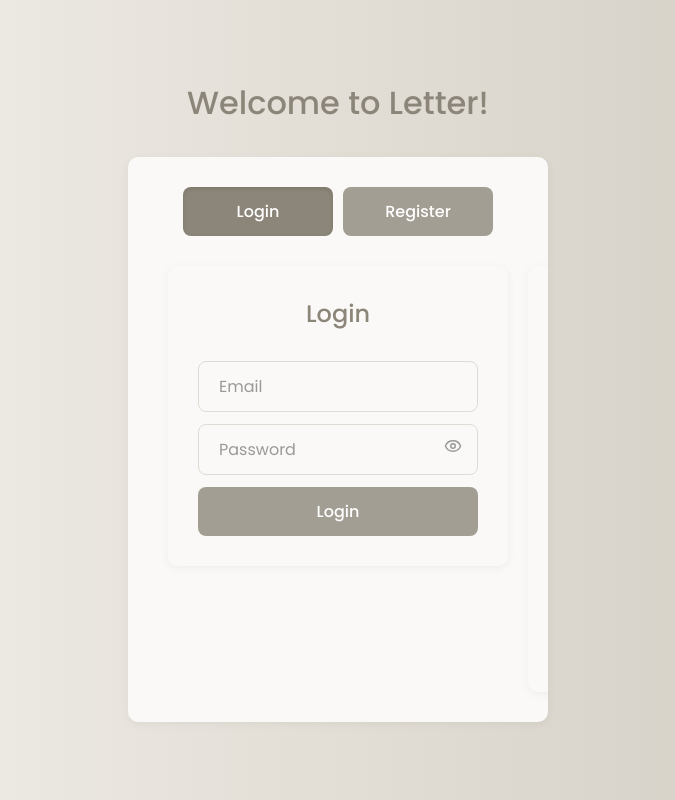
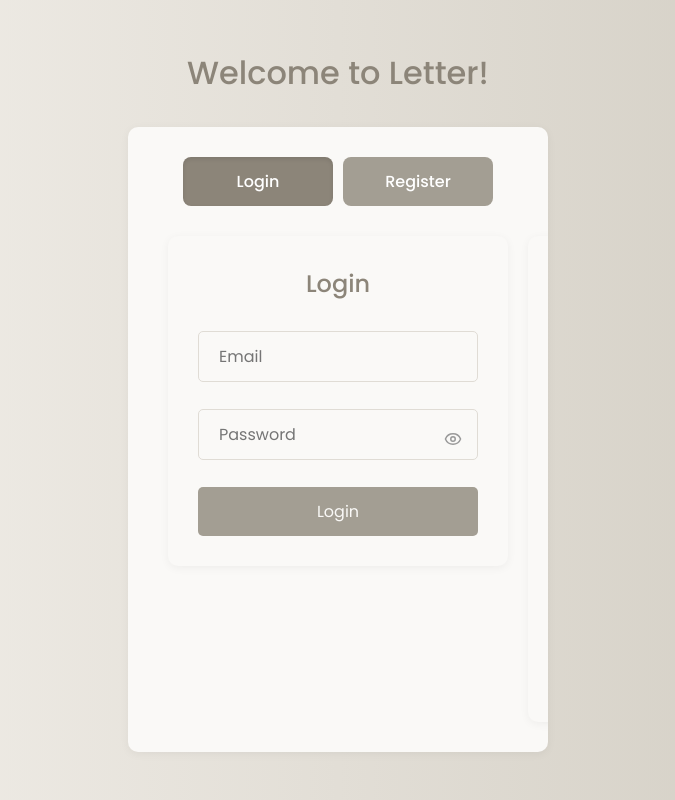
Before and after one commit to juliocesar710/Project_Letter, a React (Vite) app in the folder Frontend/: page /auth in a window 1280 px wide. Shown: the whole page, without its empty margins (302-977 px from the left). Built offline with nearby package versions, Linux system fonts and the light colour scheme; no server answers.

Commit message:
refactor: adjustes folfer pages

```diff
--- a/Frontend/src/components/Auth/AuthForm.jsx
+++ b/Frontend/src/components/Auth/AuthForm.jsx
@@ -1,4 +1,6 @@
 import styled from "styled-components";
+
+import { Input, Button, ErrorMessage } from "../../styles/SharedComponents";
 import { Eye, EyeOff } from "lucide-react";
 import { useAuthForm } from "../../Hooks/Auth/useAuthForm";
 import { useTranslation } from "react-i18next";
@@ -26,27 +28,6 @@ const InputGroup = styled.div`
   position: relative;
 `;
 
-const Input = styled.input`
-  width: 100%;
-  padding: ${({ theme }) => theme.padding.input};
-  border: 1px solid ${({ theme }) => theme.colors.border};
-  border-radius: ${({ theme }) => theme.borderRadius.medium};
-  font-size: ${({ theme }) => theme.fontSize.base};
-  background-color: ${({ theme }) => theme.colors.inputBackground};
-  color: ${({ theme }) => theme.colors.text};
-  transition: all 0.3s ease;
-
-  &:focus {
-    border-color: ${({ theme }) => theme.colors.borderFocus};
-    outline: none;
-    box-shadow: 0 0 0 2px ${({ theme }) => theme.colors.secondary}20;
-  }
-
-  &::placeholder {
-    color: ${({ theme }) => theme.colors.subtleText};
-  }
-`;
-
 const PasswordToggleButton = styled.button`
   position: absolute;
   right: 12px;
@@ -68,50 +49,6 @@ const PasswordToggleButton = styled.button`
   &:focus-visible {
     outline: 2px solid ${({ theme }) => theme.colors.borderFocus};
   }
-`;
-
-const Button = styled.button`
-  width: 100%;
-  padding: ${({ theme }) => theme.padding.button};
-  background-color: ${({ theme }) => theme.colors.primary};
-  color: ${({ theme }) => theme.colors.textContrast};
-  font-size: ${({ theme }) => theme.fontSize.base};
-  font-weight: ${({ theme }) => theme.fontWeight.medium};
-  border: none;
-  border-radius: ${({ theme }) => theme.borderRadius.medium};
-  cursor: pointer;
-  transition: all 0.3s ease;
-  margin-top: 8px;
-  display: flex;
-  justify-content: center;
-  align-items: center;
-  gap: 8px;
-
-  &:hover:not(:disabled) {
-    background-color: ${({ theme }) => theme.colors.primaryDark};
-    transform: translateY(-1px);
-    box-shadow: ${({ theme }) => theme.shadows.light};
-  }
-
-  &:active:not(:disabled) {
-    transform: translateY(0);
-  }
-
-  &:disabled {
-    background-color: ${({ theme }) => theme.colors.border};
-    cursor: not-allowed;
-    opacity: 0.8;
-  }
-`;
-
-const ErrorMessage = styled.p`
-  color: ${({ theme }) => theme.colors.error};
-  font-size: ${({ theme }) => theme.fontSize.small};
-  margin: ${({ theme }) => theme.padding.button} 0;
-  padding: 8px;
-  background-color: ${({ theme }) => theme.colors.error}10;
-  border-radius: ${({ theme }) => theme.borderRadius.small};
-  border-left: 3px solid ${({ theme }) => theme.colors.error};
 `;
 
 const AuthForm = ({ title, fields, onSubmitAPI, redirectPath }) => {
--- a/Frontend/src/components/Post/PostCard.jsx
+++ b/Frontend/src/components/Post/PostCard.jsx
@@ -103,7 +103,6 @@ width:100%;
 }
 `;
 
-
 const ContainerButtons = styled.div`
   display: flex;
   flex-wrap: wrap; /* Permite que os itens quebrem para nova linha */
@@ -152,13 +151,19 @@ const Button = styled.button`
   font-size: 0.85rem;
   cursor: pointer;
   transition: background-color 0.2s ease;
-  flex: 1; /* Permite que o botão cresça */
-  min-width: 120px; /* Largura mínima */
+  flex: 1;
+  min-width: 120px;
+
+  &:hover {
+    background-color: ${({ theme }) => theme.colors.primaryDark};
+  }
 
   @media (max-width: 768px) {
     width: 100%;
   }
 `;
+
+
 const ExpandableText = ({ text, maxLength = 150 }) => {
   const [isExpanded, setIsExpanded] = useState(false);
   const { t } = useTranslation();
@@ -187,12 +192,13 @@ const PostCard = ({ post, onDeleted }) => {
   const { users, loading, fetchLikes } = usePostLikes(post.id);
   const [showComments, setShowComments] = useState(false);
   const { comments } = useGetComments(post.id);
+  const { t } = useTranslation();
 
   const {
     liked,
     likesCount: currentLikesCount,
     toggleLike,
-    isLoading: likeLoading
+    isLoading: likeLoading,
   } = useLike(likedByUser, likesCount, id);
 
   const userData = Cookies.get("userData");
@@ -237,7 +243,7 @@ const PostCard = ({ post, onDeleted }) => {
           ))}
         </GenreList>
       )}
-        <LikeButton
+      <LikeButton
         liked={liked}
         likesCount={currentLikesCount}
         onToggle={toggleLike}
@@ -245,7 +251,7 @@ const PostCard = ({ post, onDeleted }) => {
       />
       <ContainerButtons>
         <ViewLikesButton onClick={handleShowPopup}>
-          Ver curtidas
+          {t("viewLikes")}
         </ViewLikesButton>
         {showPopup && (
           <LikesPopup
@@ -256,13 +262,15 @@ const PostCard = ({ post, onDeleted }) => {
             loading={loading}
           />
         )}
-        <Button onClick={() => setShowComments(true)}>Ver comentários</Button>
+        <Button onClick={() => setShowComments(true)}>
+          {t("viewComments")}
+        </Button>
         <CommentsPopup
           open={showComments}
           onClose={() => setShowComments(false)}
           comments={comments}
           loading={loading}
-          postId={id} // <-- Passe o id do post aqui!
+          postId={id}
         />
       </ContainerButtons>
     </PostCardContainer>
--- a/Frontend/src/components/Profile/ProfileInfo.jsx
+++ b/Frontend/src/components/Profile/ProfileInfo.jsx
@@ -2,8 +2,6 @@ import styled from "styled-components";
 import { useNavigate } from "react-router-dom";
 import { format } from "date-fns";
 import { Edit, Users, Book, BookHeart } from "lucide-react";
-
-import PostsButton from "../Like/PostsButton";
 
 import { useTranslation } from "react-i18next";
 import { getCurrentLocale } from "../../i18n";
@@ -127,6 +125,10 @@ const ProfileInfo = ({ user }) => {
     navigate("/feed");
   };
 
+  const handleLikedPostsClick = () => {
+    navigate("/liked-posts");
+  };
+
   let formattedBirthDate = t("date of birth not provided");
 
   if (user.birthDate) {
@@ -163,10 +165,13 @@ const ProfileInfo = ({ user }) => {
             <ProfileButton onClick={handleEditProfile}>
               <Edit />
             </ProfileButton>
-            <span>{t("edit profile")}</span>
+            <span>{t("editProfile")}</span>
           </TooltipWrapper>
           <TooltipWrapper>
-            <PostsButton icon={<BookHeart />} label={t("liked posts")} />
+            <ProfileButton onClick={handleLikedPostsClick}>
+              <BookHeart />
+            </ProfileButton>
+            <span>{t("likedPosts")}</span>
           </TooltipWrapper>
         </ProfileButtons>
 
--- a/Frontend/src/i18n/en.json
+++ b/Frontend/src/i18n/en.json
@@ -22,7 +22,7 @@
   "deleteAccount": "Delete Account",
   "description of letter": "Connect with other literature lovers, share your discoveries, and find your next great read in our community of readers and writers.",
   "discoveries": "Discoveries",
-  "edit profile": "Edit Profile",
+  "editProfile": "Edit Profile",
   "email": "Email",
   "error email already exists": "Email already exists",
   "error invalid password": "Password is invalid",
@@ -35,13 +35,14 @@
   "friendship": "Friendship",
   "genreText": "Genre Texts",
   "interests": "Interests",
+  "likedPosts":"Liked Posts",
   "loading": "Loading...",
   "login": "Login",
   "logout": "Logout",
   "member": "Member since",
   "myfriends": "My Friends",
   "name": "Name",
-  "next":"Próximo",
+  "next": "Próximo",
   "no interest registered.": "No interest registered.",
   "nofriends": "You have no friends added yet.",
   "nopedingfriend": "No pending friend requests.",
@@ -74,6 +75,8 @@
   "user": "User",
   "userupdatesuccess": "User updated successfully",
   "viewprofile": "View Profile",
+  "viewLikes": "View Likes",
+  "viewComments": "View Comments",
   "wait": "Waiting for confirmation",
   "wantremovefriend": "Do you really want to remove",
   "welcome": "Welcome to Letter!",
--- a/Frontend/src/i18n/pt.json
+++ b/Frontend/src/i18n/pt.json
@@ -22,7 +22,7 @@
   "deleteAccount": "Deletar Conta",
   "description of letter": "Conecte-se com outros amantes da literatura, compartilhe suas descobertas e encontre sua próxima grande leitura em nossa comunidade de leitores e escritores.",
   "discoveries": "Descobertas",
-  "edit profile": "Editar Perfil",
+  "editProfile": "Editar Perfil",
   "email": "E-mail",
   "error email already exists": "E-mail já está em uso",
   "error invalid password": "Senha inválida",
@@ -35,6 +35,7 @@
   "friendship": "Pedido de Amizade",
   "genreText": "Gêneros de Texto",
   "interests": "Interesses",
+  "likedPosts":"Posts Curtidos",
   "loading": "Carregando...",
   "login": "Entrar",
   "logout": "Sair",
@@ -76,6 +77,8 @@
   "user": "Usuário",
   "userupdatesuccess": "Usuário atualizado com sucesso!",
   "viewprofile": "Ver Perfil",
+  "viewComments":"Ver Comentários",
+  "viewLikes":"Ver Curtidas",
   "wait": "Aguardando Confirmação",
   "wantremovefriend": "Deseja realmente remover",
   "welcome": "Bem-vindo à Letter!",
--- a/Frontend/src/pages/AuthPage.jsx
+++ b/Frontend/src/pages/Auth/AuthPage.jsx
@@ -2,7 +2,7 @@ import styled from "styled-components";
 
 import { useTranslation } from "react-i18next";
 
-import AuthTabs from "../components/Auth/AuthTabs";
+import AuthTabs from "../../components/Auth/AuthTabs";
 
 const PageContainer = styled.div`
   display: flex;
--- /dev/null
+++ b/Frontend/src/styles/SharedComponents.js
@@ -0,0 +1,64 @@
+import styled from "styled-components";
+
+export const Input = styled.input`
+  width: 100%;
+  padding: ${({ theme }) => theme.padding.input};
+  margin-bottom: 15px;
+  border: 1px solid ${({ theme }) => theme.colors.border};
+  border-radius: ${({ theme }) => theme.borderRadius.small};
+  font-size: 16px;
+  color: ${({ theme }) => theme.colors.text};
+  background-color: ${({ theme }) => theme.colors.inputBackground};
+
+  &:focus {
+    border-color: ${({ theme }) => theme.colors.borderFocus};
+    outline: none;
+  }
+`;
+
+export const Button = styled.button`
+  width: 100%;
+  padding: ${({ theme }) => theme.padding.button};
+  background-color: ${({ theme }) => theme.colors.primary};
+  color: ${({ theme }) => theme.colors.inputBackground};
+  border: none;
+  border-radius: ${({ theme }) => theme.borderRadius.small};
+  cursor: pointer;
+  font-size: 16px;
+
+  &:hover {
+    background-color: ${({ theme }) => theme.colors.primaryDark};
+  }
+
+  &:disabled {
+    background-color: ${({ theme }) => theme.colors.border};
+    cursor: not-allowed;
+  }
+`;
+
+export const TextArea = styled.textarea`
+  width: 100%;
+  padding: ${({ theme }) => theme.padding.input};
+  margin-bottom: 15px;
+  border: 1px solid ${({ theme }) => theme.colors.border};
+  border-radius: ${({ theme }) => theme.borderRadius.small};
+  font-size: 16px;
+  color: ${({ theme }) => theme.colors.text};
+  background-color: ${({ theme }) => theme.colors.inputBackground};
+  resize: vertical;
+
+  &:focus {
+    border-color: ${({ theme }) => theme.colors.borderFocus};
+    outline: none;
+  }
+`;
+
+export const ErrorMessage = styled.p`
+  color: ${({ theme }) => theme.colors.error};
+  font-size: ${({ theme }) => theme.fontSize.small};
+  margin: ${({ theme }) => theme.padding.button} 0;
+  padding: 8px;
+  background-color: ${({ theme }) => theme.colors.error}10;
+  border-radius: ${({ theme }) => theme.borderRadius.small};
+  border-left: 3px solid ${({ theme }) => theme.colors.error};
+`;
```
Also changed, not shown: Frontend/src/components/Like/PostsButton.jsx (deleted, +0 -69 lines), Frontend/src/components/utils/Buttons/LikeButton.jsx (+8 -5 lines), Frontend/src/pages/Friends/FriendsPage.jsx (renamed from Frontend/src/pages/FriendsPage.jsx, +4 -4 lines), Frontend/src/pages/Profile/ProfilePage.jsx (renamed from Frontend/src/pages/ProfilePage.jsx, +6 -6 lines), Frontend/src/routes/Router.jsx (+7 -3 lines).
